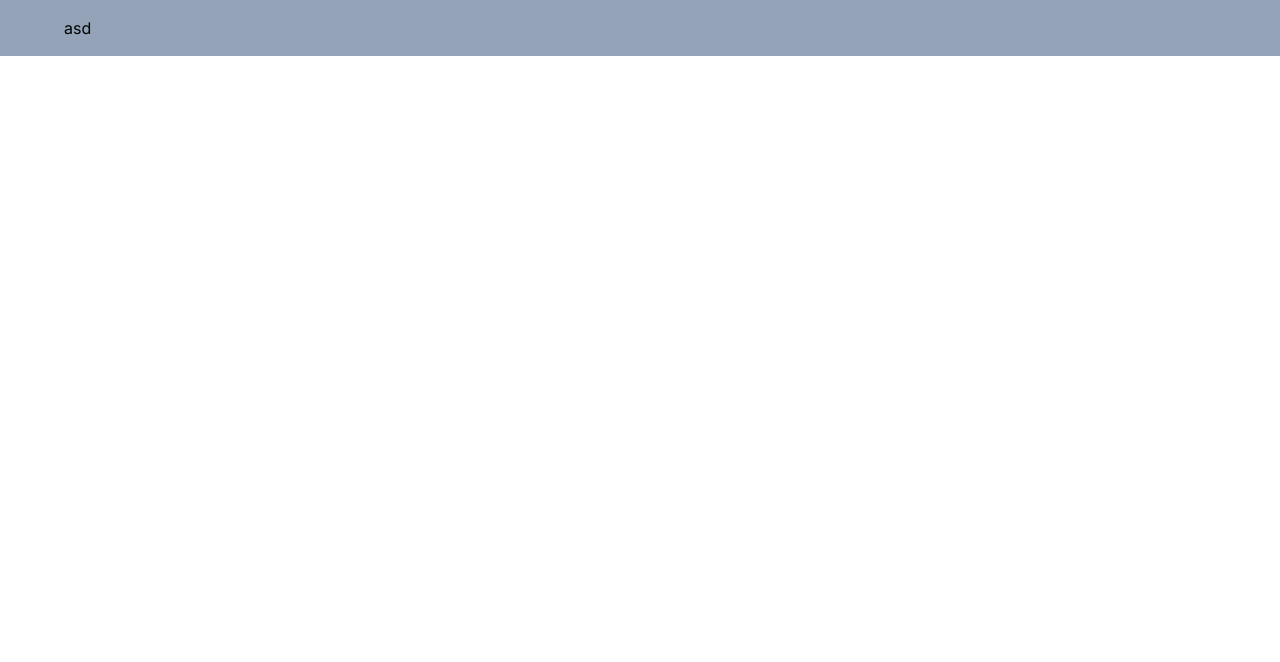
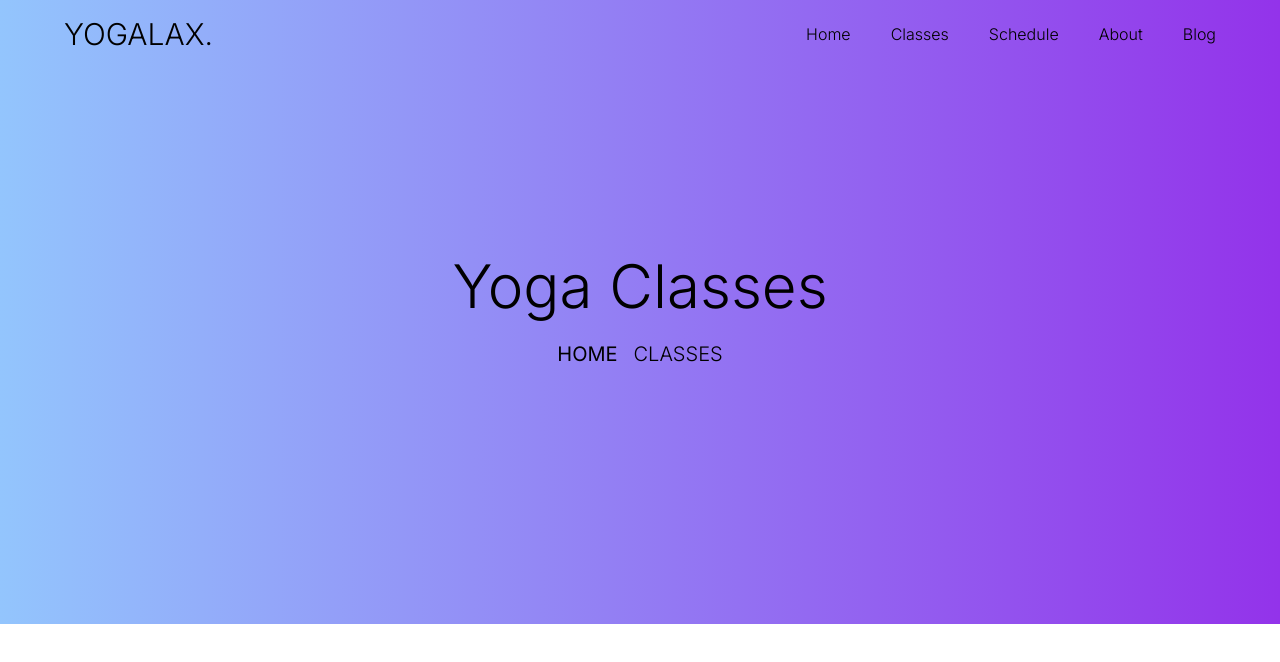
Before and after one commit to hassancodess/yoga-landing-page, a React (Vite) app: page / in a window 1280 px wide. Shown: the top 662 px of the page. Built offline with nearby package versions, Linux system fonts and the light colour scheme.

Commit message:
add Header Component

```diff
--- a/index.html
+++ b/index.html
@@ -8,7 +8,7 @@
     <link rel="preconnect" href="https://fonts.googleapis.com" />
     <link rel="preconnect" href="https://fonts.gstatic.com" crossorigin />
     <link
-      href="https://fonts.googleapis.com/css2?family=Inter:wght@400;500;600;700&display=swap"
+      href="https://fonts.googleapis.com/css2?family=Inter:wght@300;400;500;600;700&display=swap"
       rel="stylesheet"
     />
     <!-- FONTS -->
--- a/src/App.jsx
+++ b/src/App.jsx
@@ -1,12 +1,12 @@
 // import Hero from './components/Hero'
 
-import Navbar from './components/Navbar'
+import Header from './components/Header'
 
 function App() {
   return (
     <>
       <div className='overflow-hidden'>
-        <Navbar />
+        <Header />
       </div>
     </>
   )
--- a/src/components/Header.jsx
+++ b/src/components/Header.jsx
@@ -1,7 +1,13 @@
 import React from 'react'
-
+import Hero from './Hero'
+import Navbar from './Navbar'
 function Header() {
-  return <div>Header</div>
+  return (
+    <section className='bg-gradient-to-r from-blue-300  to-purple-600 '>
+      <Navbar />
+      <Hero />
+    </section>
+  )
 }
 
 export default Header
--- /dev/null
+++ b/src/components/Hero.jsx
@@ -0,0 +1,21 @@
+import React from 'react'
+
+function Hero() {
+  return (
+    <>
+      <section className='py-52 xl:py-64'>
+        <div className='container mx-auto max-w-6xl'>
+          <div className='text-center font-light space-y-6'>
+            <h1 className='text-6xl'>Yoga Classes</h1>
+            <p className='space-x-4 text-xl uppercase'>
+              <span className='font-normal'>Home</span>
+              <span>Classes</span>
+            </p>
+          </div>
+        </div>
+      </section>
+    </>
+  )
+}
+
+export default Hero
--- a/src/components/Navbar.jsx
+++ b/src/components/Navbar.jsx
@@ -1,10 +1,68 @@
-import React from 'react'
+import React, { useState } from 'react'
+import { HiMenu } from 'react-icons/hi'
+import { GrClose } from 'react-icons/gr'
 
 function Navbar() {
+  const [nav, setNav] = useState(false)
+  const [navBackground, setNavBackground] = useState(false)
+
+  const changeBackground = () => {
+    if (window.scrollY >= 80) {
+      setNavBackground(true)
+    } else {
+      setNavBackground(false)
+    }
+  }
+
+  window.addEventListener('scroll', changeBackground)
+
+  const handleNav = () => {
+    setNav((prev) => !prev)
+  }
   return (
     <>
-      <nav className='p-4 bg-slate-400'>
-        <div className='container mx-auto max-w-6xl'>asd</div>
+      <nav
+        className={`p-4 bg-blue-400 lg:bg-transparent fixed w-full ${
+          navBackground && 'lg:bg-blue-400'
+        }`}
+      >
+        <div className='container mx-auto max-w-6xl'>
+          {/* Flex Container */}
+          <div className='relative flex justify-between items-center'>
+            {/* Logo */}
+            <h1 className='font-light text-2xl md:text-3xl z-50'>YOGALAX.</h1>
+            {/* Menu */}
+            <div className='hidden lg:flex space-x-10 font-light'>
+              <a href='#'>Home</a>
+              <a href='#'>Classes</a>
+              <a href='#'>Schedule</a>
+              <a href='#'>About</a>
+              <a href='#'>Blog</a>
+            </div>
+            {/* Hamburger Menu */}
+            <div
+              onClick={handleNav}
+              className=' lg:hidden z-50 flex items-center space-x-1'
+            >
+              {nav ? <GrClose size={24} /> : <HiMenu size={26} />}{' '}
+              <span className='text-md'>MENU</span>
+            </div>
+            {/* Mobile Menu */}
+          </div>
+          <div
+            className={`absolute top-0 left-0 bg-blue-400  w-full h-full ${
+              nav ? 'block' : 'hidden'
+            }`}
+          >
+            <div className='flex flex-col space-y-6 p-4 mt-16 font-light'>
+              <a href='#'>Home</a>
+              <a href='#'>Classes</a>
+              <a href='#'>Schedule</a>
+              <a href='#'>About</a>
+              <a href='#'>Blog</a>
+            </div>
+          </div>
+        </div>
       </nav>
     </>
   )
--- a/tailwind.config.cjs
+++ b/tailwind.config.cjs
@@ -7,7 +7,7 @@ module.exports = {
     },
     extend: {
       backgroundImage: {
-        circle: "url('/src/assets/img/hero/bg.png')",
+        hero: "url('/src/assets/bg-hero.jpg')",
         cardsBg: "url('/src/assets/img/cards/bg.png')",
         video: "url('/src/assets/img/video/video.png')",
         contact: "url('/src/assets/img/contact/bg.png')",
```
Also changed, not shown: src/assets/bg-hero.jpg (added).
